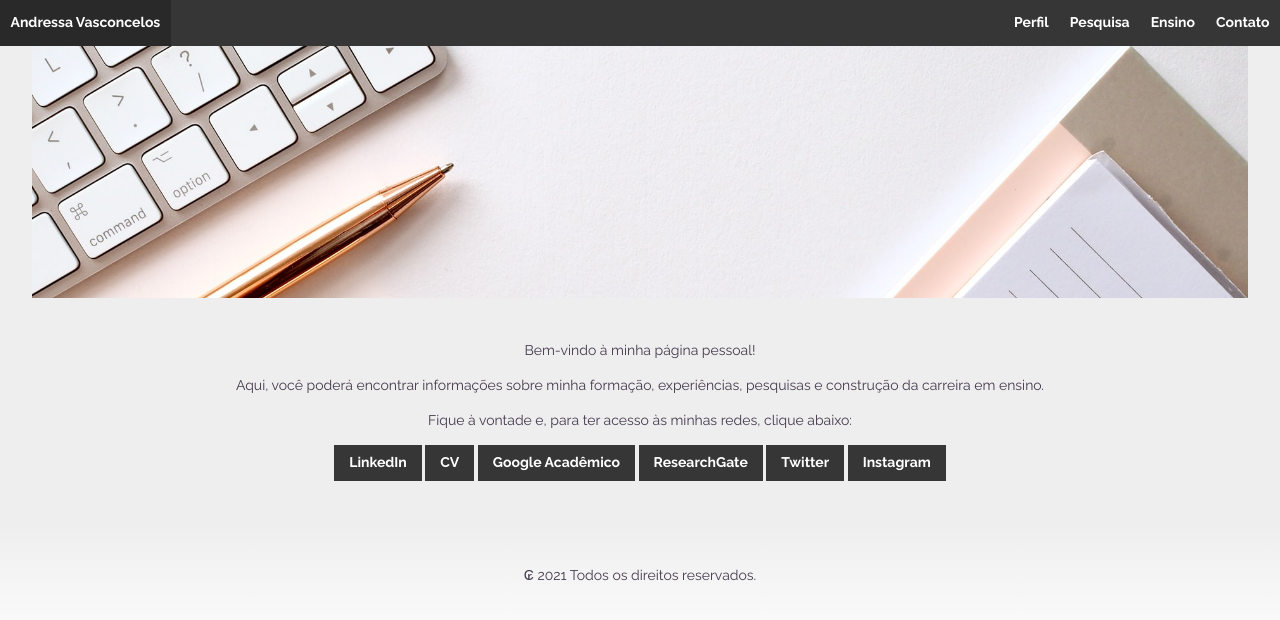
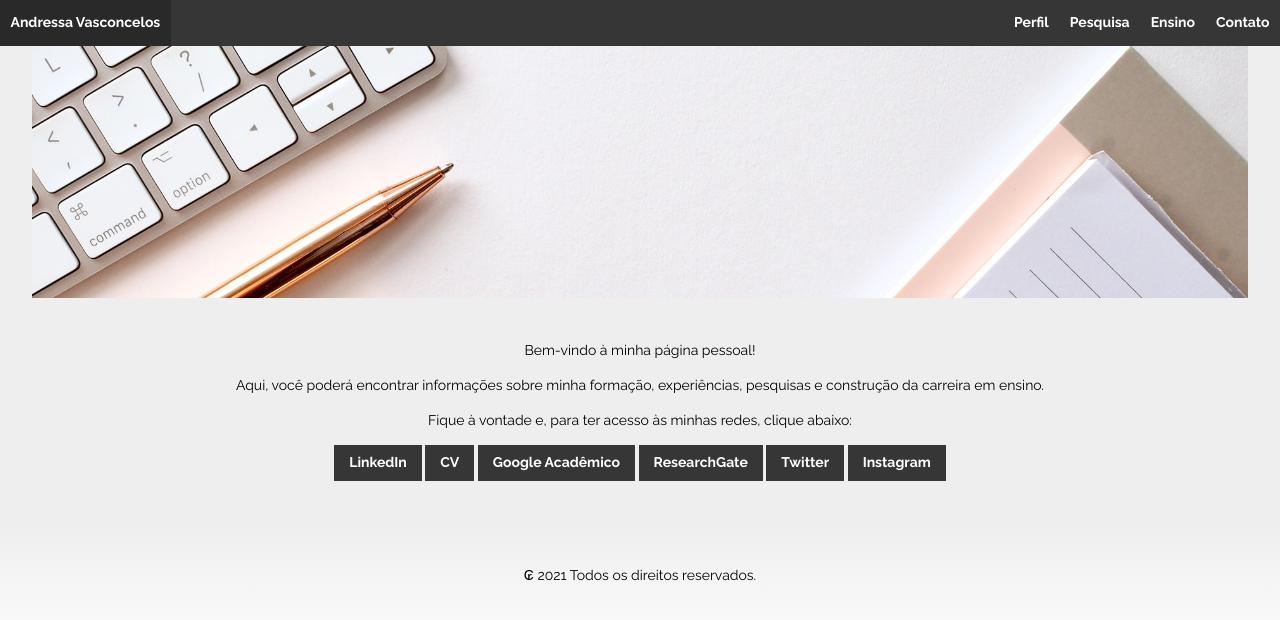
Before and after one commit to andressamielke/andressamielke.github.io, a Jekyll site: the page built from index.md, in a window 1280 px wide. Shown: the top 620 px of the page. Built offline with Jekyll 4.4.1, drawn with Linux system fonts in a browser that asks for light colours; some web fonts are replaced.

Commit message:
Update main.scss

```diff
--- a/_sass/main.scss
+++ b/_sass/main.scss
@@ -1,7 +1,7 @@
 @import url('https://fonts.googleapis.com/css2?family=Raleway:wght@400;700&display=swap');
 
 $backgroundColor: #eeeeee;
-$bodyColor: #45394d;
+$bodyColor: #000;
 
 :root {
   --animate-duration: 1s;
```
